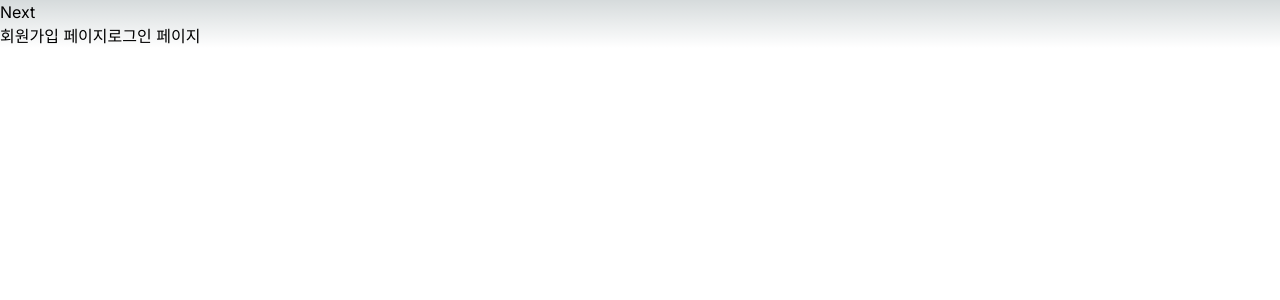
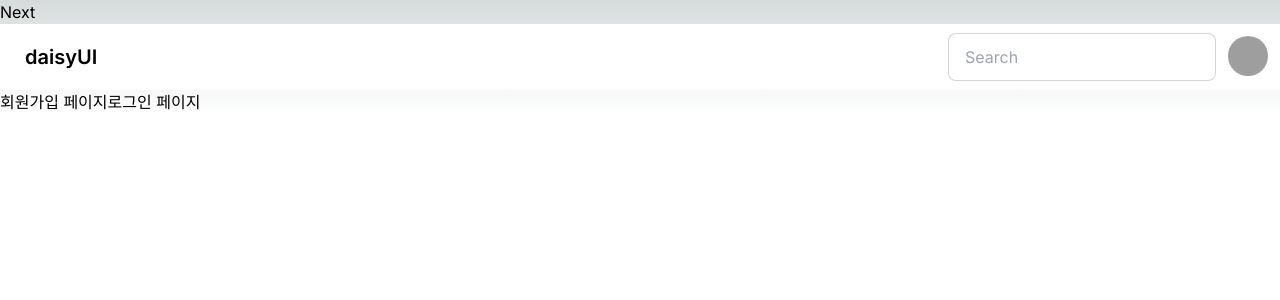
Before and after one commit to dev-cookie-project/dev-cookie, a Next.js app: page / in a window 1280 px wide. Shown: the top 300 px of the page. Built offline with nearby package versions, Linux system fonts and the light colour scheme; grey boxes are pictures that could not be loaded.

Commit message:
Update: Topnav 바 만듦

```diff
--- a/src/app/components/topNav.tsx
+++ b/src/app/components/topNav.tsx
@@ -0,0 +1,53 @@
+import React from "react";
+
+export default function TopNav() {
+  return (
+    <>
+      <div className="navbar bg-base-100">
+        <div className="flex-1">
+          <a className="btn btn-ghost text-xl">daisyUI</a>
+        </div>
+        <div className="flex-none gap-2">
+          <div className="form-control">
+            <input
+              type="text"
+              placeholder="Search"
+              className="input input-bordered w-24 md:w-auto"
+            />
+          </div>
+          <div className="dropdown dropdown-end">
+            <div
+              tabIndex={0}
+              role="button"
+              className="btn btn-ghost btn-circle avatar"
+            >
+              <div className="w-10 rounded-full">
+                <img
+                  alt="Tailwind CSS Navbar component"
+                  src="https://daisyui.com/images/stock/photo-1534528741775-53994a69daeb.jpg"
+                />
+              </div>
+            </div>
+            <ul
+              tabIndex={0}
+              className="mt-3 z-[1] p-2 shadow menu menu-sm dropdown-content bg-base-100 rounded-box w-52"
+            >
+              <li>
+                <a className="justify-between">
+                  Profile
+                  <span className="badge">New</span>
+                </a>
+              </li>
+              <li>
+                <a>Settings</a>
+              </li>
+              <li>
+                <a>LogIn</a>
+              </li>
+            </ul>
+          </div>
+        </div>
+      </div>
+    </>
+  );
+}
--- a/src/app/page.tsx
+++ b/src/app/page.tsx
@@ -1,9 +1,11 @@
 import Link from "next/link";
+import TopNav from "./components/topNav";
 
 export default function Home() {
   return (
     <>
       <div>Next</div>
+      <TopNav></TopNav>
       <Link href="/devCookieAuth/devCookieJoinUs">회원가입 페이지</Link>
       <Link href="/devCookieAuth/devCookieLogIn">로그인 페이지</Link>
     </>
```
